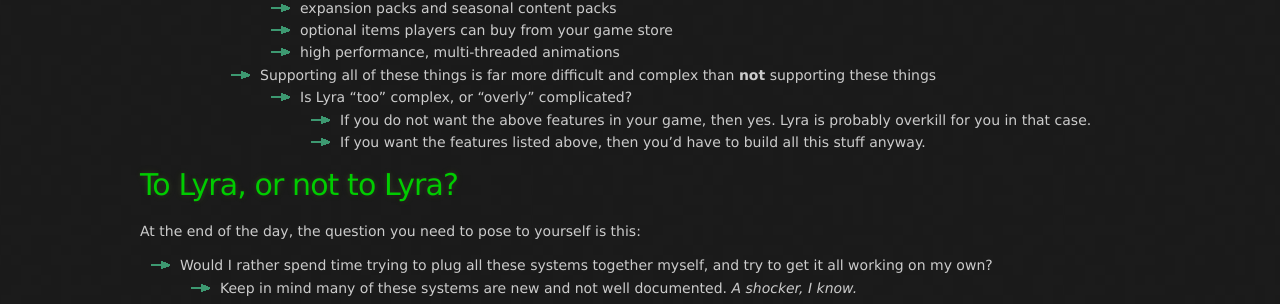
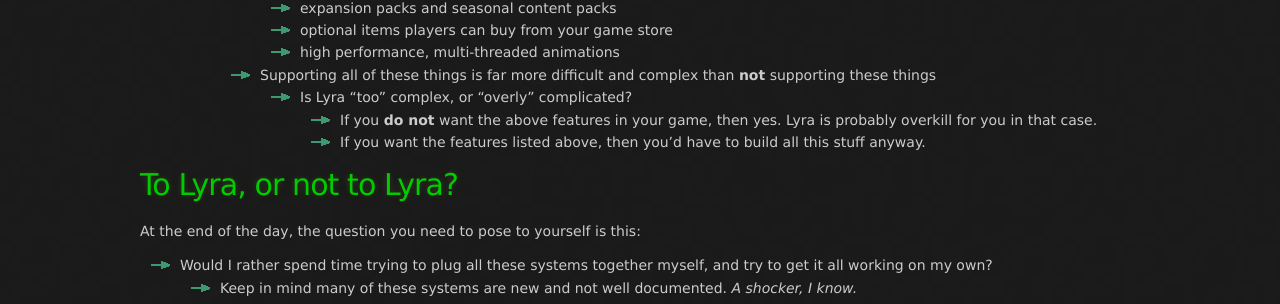
Before and after one commit to x157/x157.github.io, a Jekyll site: the page built from UE5/LyraStarterGame/Pros-and-Cons.md, in a window 1280 px wide. Shown: the part 1612-1916 px from the top of the page. Built offline with Jekyll 4.4.1, drawn with Linux system fonts in a browser that asks for light colours.

Commit message:
Add emphasis

```diff
--- a/UE5/LyraStarterGame/Pros-and-Cons.md
+++ b/UE5/LyraStarterGame/Pros-and-Cons.md
@@ -78,7 +78,7 @@
       - high performance, multi-threaded animations
     - Supporting all of these things is far more difficult and complex than **not** supporting these things
       - Is Lyra "too" complex, or "overly" complicated?
-        - If you do not want the above features in your game, then yes. Lyra is probably overkill for you in that case.
+        - If you **do not** want the above features in your game, then yes. Lyra is probably overkill for you in that case.
         - If you want the features listed above, then you'd have to build all this stuff anyway.
 
 # To Lyra, or not to Lyra?
```
